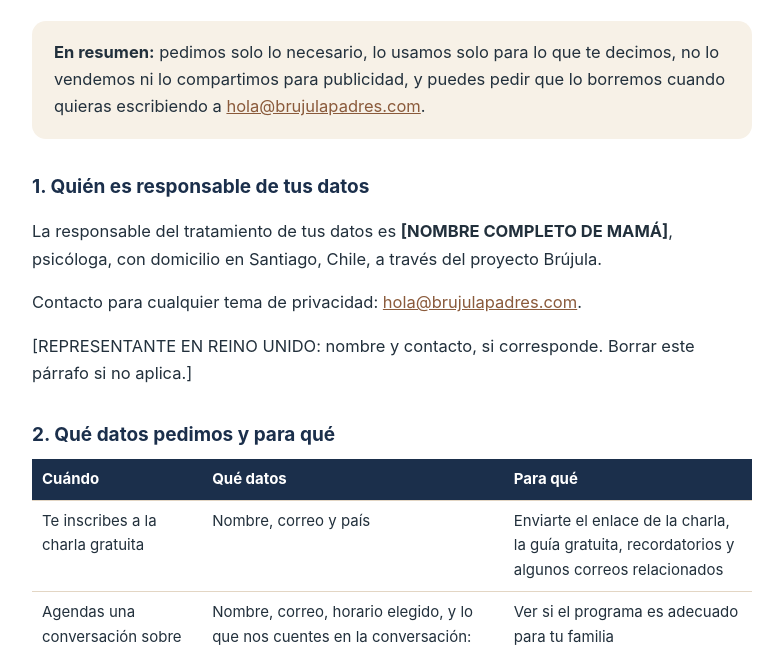
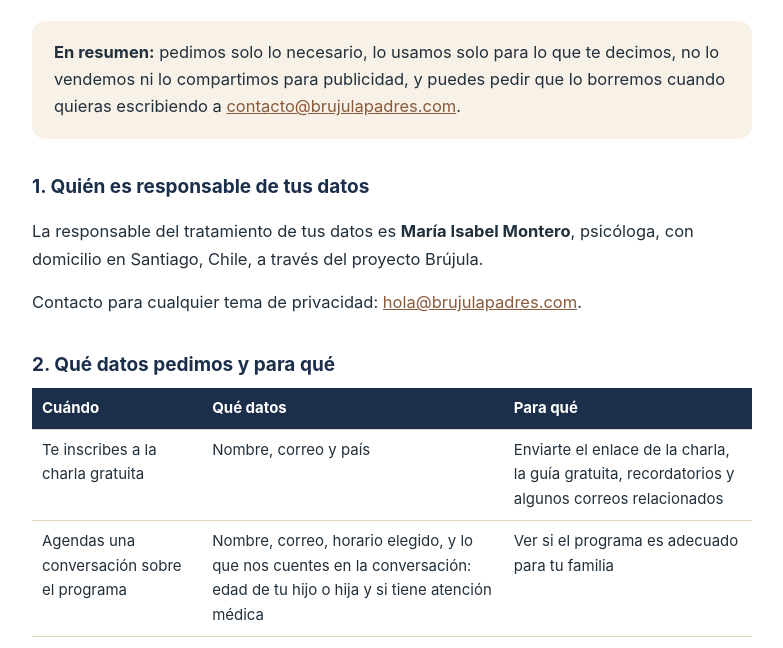
Before and after one commit to brujulapadres/Brujula-web, a plain HTML site: page privacidad.html in a window 1280 px wide. Shown: the part 150-798 px from the top of the page, without its empty margins (248-1031 px from the left). Drawn offline with Linux system fonts and the light colour scheme.

Commit message:
Update privacidad.html

```diff
--- a/privacidad.html
+++ b/privacidad.html
@@ -49,13 +49,12 @@
 
   <div class="summary">
     <strong>En resumen:</strong> pedimos solo lo necesario, lo usamos solo para lo que te decimos, no lo vendemos ni lo compartimos para publicidad, y puedes pedir que lo borremos cuando quieras escribiendo a
-    <a href="mailto:hola@brujulapadres.com">hola@brujulapadres.com</a>.
+    <a href="mailto:contacto@brujulapadres.com">contacto@brujulapadres.com</a>.
   </div>
 
   <h2>1. Quién es responsable de tus datos</h2>
-  <p>La responsable del tratamiento de tus datos es <strong>[NOMBRE COMPLETO DE MAMÁ]</strong>, psicóloga, con domicilio en Santiago, Chile, a través del proyecto Brújula.</p>
-  <p>Contacto para cualquier tema de privacidad: <a href="mailto:hola@brujulapadres.com">hola@brujulapadres.com</a>.</p>
-  <p>[REPRESENTANTE EN REINO UNIDO: nombre y contacto, si corresponde. Borrar este párrafo si no aplica.]</p>
+  <p>La responsable del tratamiento de tus datos es <strong>María Isabel Montero</strong>, psicóloga, con domicilio en Santiago, Chile, a través del proyecto Brújula.</p>
+  <p>Contacto para cualquier tema de privacidad: <a href="mailto:contacto@brujulapadres.com">hola@brujulapadres.com</a>.</p>
 
   <h2>2. Qué datos pedimos y para qué</h2>
   <table>
@@ -107,7 +106,7 @@
     <li>Retirar tu consentimiento</li>
     <li>Recibirlos en un formato que puedas llevar a otro servicio</li>
   </ul>
-  <p>Escríbenos a <a href="mailto:hola@brujulapadres.com">hola@brujulapadres.com</a>. Respondemos dentro de un mes.</p>
+  <p>Escríbenos a <a href="mailto:contacto@brujulapadres.com">contacto@brujulapadres.com</a>. Respondemos dentro de un mes.</p>
   <p>Si crees que no tratamos bien tus datos, puedes reclamar ante la autoridad de protección de datos de tu país. En el Reino Unido es la Information Commissioner's Office (<a href="https://ico.org.uk">ico.org.uk</a>).</p>
 
   <h2>8. Menores de edad</h2>
@@ -119,7 +118,7 @@
 
 <footer>
   <div class="wrap">
-    <p><strong>Brújula</strong> · <a href="mailto:hola@brujulapadres.com">hola@brujulapadres.com</a> · <a href="index.html">Inicio</a></p>
+    <p><strong>Brújula</strong> · <a href="mailto:contacto@brujulapadres.com">contacto@brujulapadres.com</a> · <a href="index.html">Inicio</a></p>
   </div>
 </footer>
 
```
